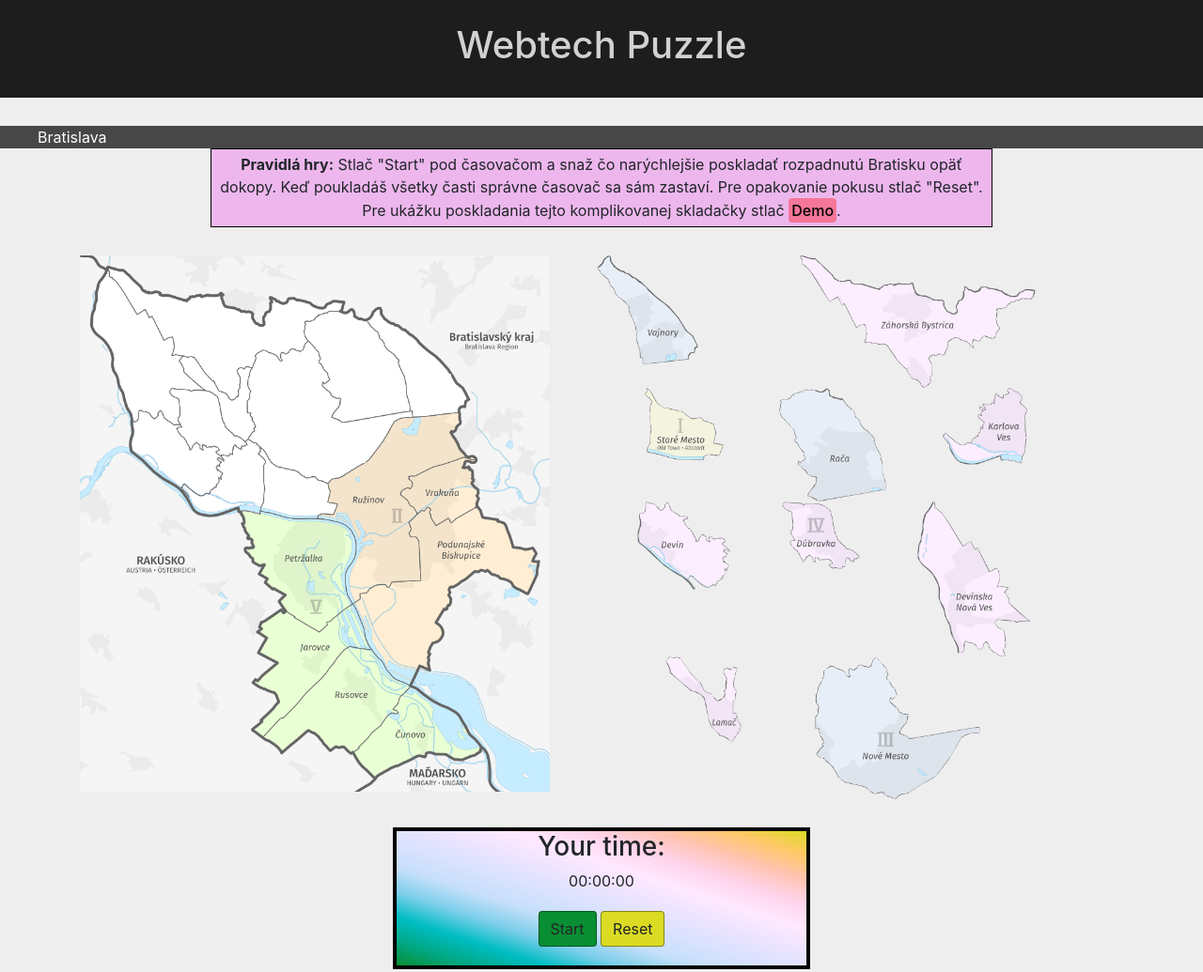
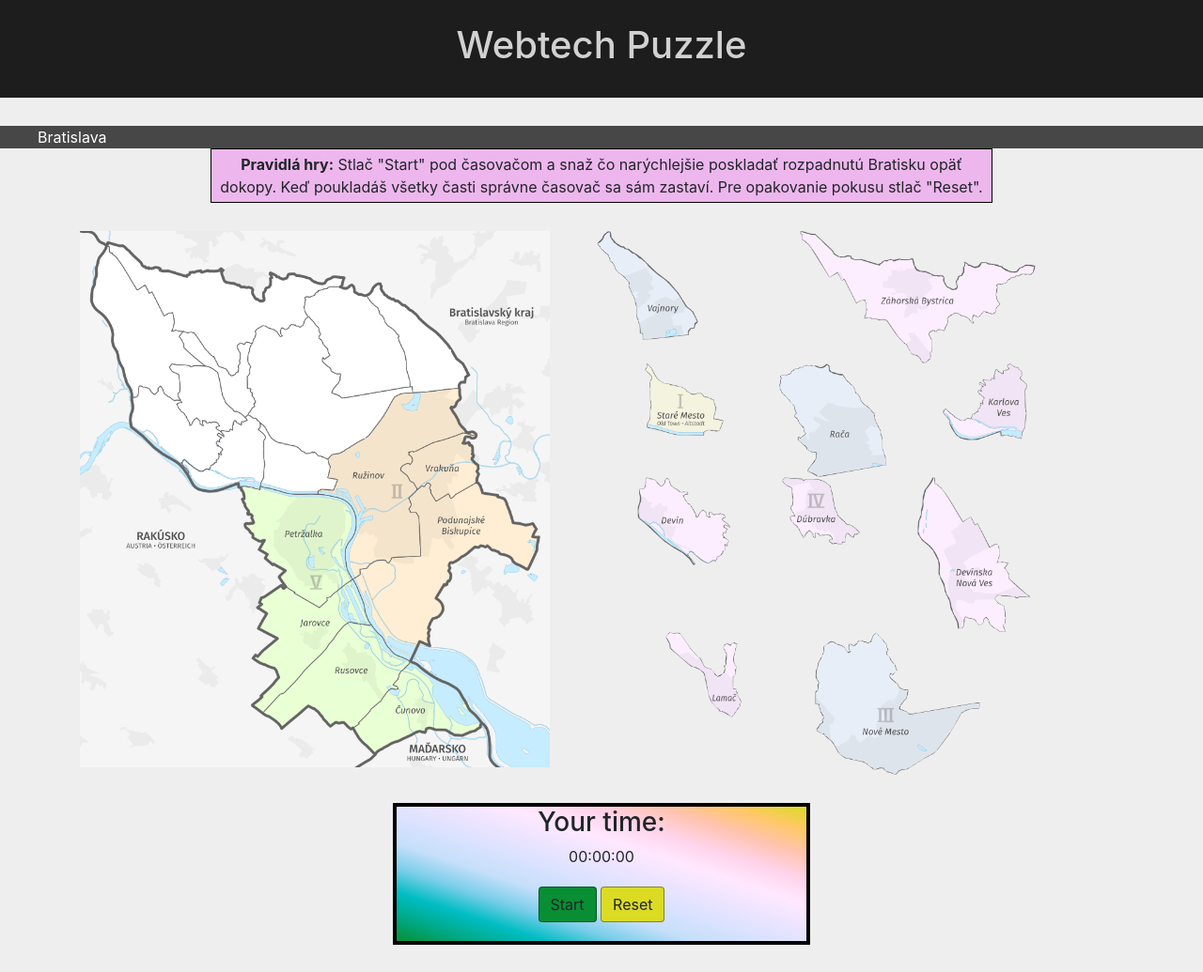
Before and after one commit to erikgreasy/webtech1, a plain HTML site: page _ml/bratislava.html in a window 1280 px wide. Shown: the top 1035 px of the page at 94% size. Drawn offline with Linux system fonts and the light colour scheme.

Commit message:
bratiska game repaired2

```diff
--- a/_ml/bratislava.html
+++ b/_ml/bratislava.html
@@ -10,6 +10,9 @@
     <title>Drag&Drop game</title>
 </head>
     <body>
+        <!-- **************************************************** -->
+        <!-- * TODO - background ako na homepage, tlacislo back * -->
+        <!-- **************************************************** -->
         <header>
             <h1>Webtech Puzzle</h1>
         </header>
@@ -21,7 +24,7 @@
         <div class="container-lg">
 
             <p class="description">
-                <strong>Pravidlá hry:</strong> Stlač "Start" pod časovačom a snaž čo narýchlejšie poskladať rozpadnutú Bratisku opäť dokopy. Keď poukladáš všetky časti správne časovač sa sám zastaví. Pre opakovanie pokusu stlač "Reset". Pre ukážku poskladania tejto komplikovanej skladačky stlač <a href="#" id="demo" id="reset">Demo</a>.
+                <strong>Pravidlá hry:</strong> Stlač "Start" pod časovačom a snaž čo narýchlejšie poskladať rozpadnutú Bratisku opäť dokopy. Keď poukladáš všetky časti správne časovač sa sám zastaví. Pre opakovanie pokusu stlač "Reset".
             </p>
 
             <div class="wrap">
@@ -39,6 +42,7 @@
                     <div class="droppable" id="dropPart10"></div>
                 </div>
             </div>
+
 
             <div id="draggable-items" class="list">
                 <li><img id="dragPart1" class="draggable" src="assets/images/draggable2/DevNovaVes.png" alt=""></li>
```
